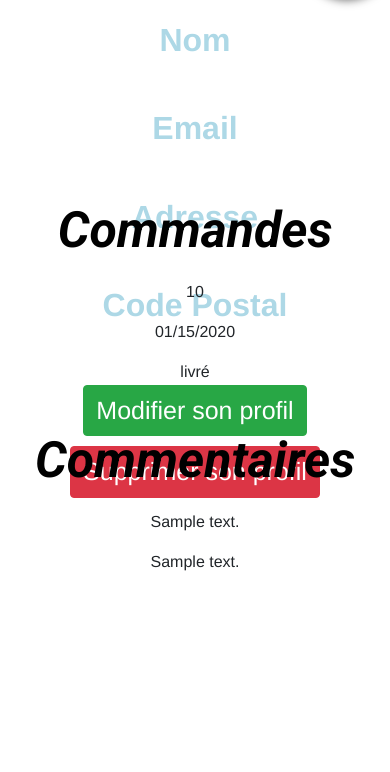
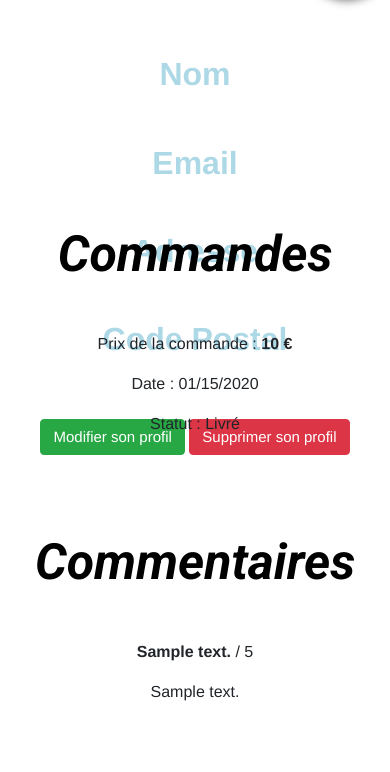
Before and after one commit to Hostie/veganfood, a Symfony app: template templates/user/profile.html.twig in a window 390 px wide. Shown: the part 837-1609 px from the top of the page. Before the commit the page ends 1408 px from the top, so only its background shows below. Run offline with Twig, Linux system fonts and the light colour scheme; the template is opened without the code that fills it: most values are stand-ins (such as "Sample title", 1, 10 or a date in 2020); some libraries are stand-ins or nearby versions.

Commit message:
fix front et profil

```diff
--- a/public/css/style.css
+++ b/public/css/style.css
@@ -4,6 +4,7 @@
 
 h1 {
   font-family: Roboto;
+  margin-top: 50px;
 }
 
 .grid {
@@ -571,7 +532,12 @@
 }
 @media (max-width: 1024px) {
   .btn {
-    font-size: 25px;
+    font-size: 20px;
+  }
+}
+@media (max-width: 576px) {
+  .btn {
+    font-size: 15px;
   }
 }
 
--- a/public/css/style.scss
+++ b/public/css/style.scss
@@ -3,6 +3,7 @@
 }
 h1{
   font-family: Roboto;
+  margin-top: 50px;;
 }
 
 .grid{
@@ -633,10 +598,15 @@
   }
   @media(max-width:1024px){
 
-    font-size: 25px;
+    font-size: 20px;
+
+    }
+    @media(max-width:576px){
+
+      font-size: 15px;
 
 
-    }
+      }
 
 }
 .btn-primary{
--- a/templates/restaurant/index.html.twig
+++ b/templates/restaurant/index.html.twig
@@ -18,7 +18,7 @@
                 <a href="{{ path('show', {id : rest.id } ) }}"><img class=""  href="" src="{{ asset('/img/restaurant/logo/')  ~ rest.logo }}"></a>
                 <h2>{{ rest.name }}</h2>
                 <p>{{ rest.description }} </p>
-                <button type="button" class="btn btn-light" onclick="location.href='{{ path('show', {id : rest.id } ) }}'">Voir les plats</button>
+                <button type="button" class="btn btn-warning " onclick="location.href='{{ path('show', {id : rest.id } ) }}'">Voir les plats</button>
             </div>
             {% endfor %}
         </section>
--- a/templates/user/index.html.twig
+++ b/templates/user/index.html.twig
@@ -32,7 +32,7 @@
                 <a href="{{ path('show', {id : rest.id } ) }}"><img class=""  href="" src="{{ asset('/img/restaurant/logo/')  ~ rest.logo }}"></a>
                 <h2>{{ rest.name }}</h2>
                 <p>{{ rest.description }} </p>
-                <button type="button" class="btn btn-light" onclick="location.href='{{ path('show', {id : rest.id } ) }}'">Voir les plats</button>
+                <button type="button" class="btn btn-warning" onclick="location.href='{{ path('show', {id : rest.id } ) }}'">Voir les plats</button>
                 </div>
             {% endfor %}
         {% endif %}
--- a/templates/user/profile.html.twig
+++ b/templates/user/profile.html.twig
@@ -22,21 +22,23 @@
         <div class="profile__item">
             <h1 class="title__profile" >Commandes</h1>
             {% for command in commands %}
-                <p>{{ command.price }}</p>
-                <p>{{ command.date|date("m/d/Y") }}</p>
+
+                <p class="mt-5"> Prix de la commande :<strong> {{ command.price }} € </strong></p>
+                <p>Date : {{ command.date|date("m/d/Y") }}</p>
                 {% if command.status == true %}
-                <p> livré <p>
+                <p>Statut : Livré <p>
                 {% else %}
-                <p> en cours de livraison </p>
+                <p class="mb-5">Statut : En cours de livraison </p>
                 {% endif %}
             {% endfor %}
+
         </div>
 
         <div class="profile__item">
             <h1 class="title__profile" >Commentaires</h1>
             {% for comment in comments %}
-                <p>{{ comment.note }}</p>
-                <p>{{ comment.comment }}</p>
+                <p class="mt-5"><strong>{{ comment.note }}</strong> / 5</p>
+                <p class="mb-5">{{ comment.comment }}</p>
             {% endfor %}
         </div>
     </section>
```
Also changed, not shown: other parts of public/css/style.css (+2 -42 lines), other parts of public/css/style.scss (+4 -40 lines), templates/restaurant/show.html.twig (+0 -19 lines), 1 other file.
